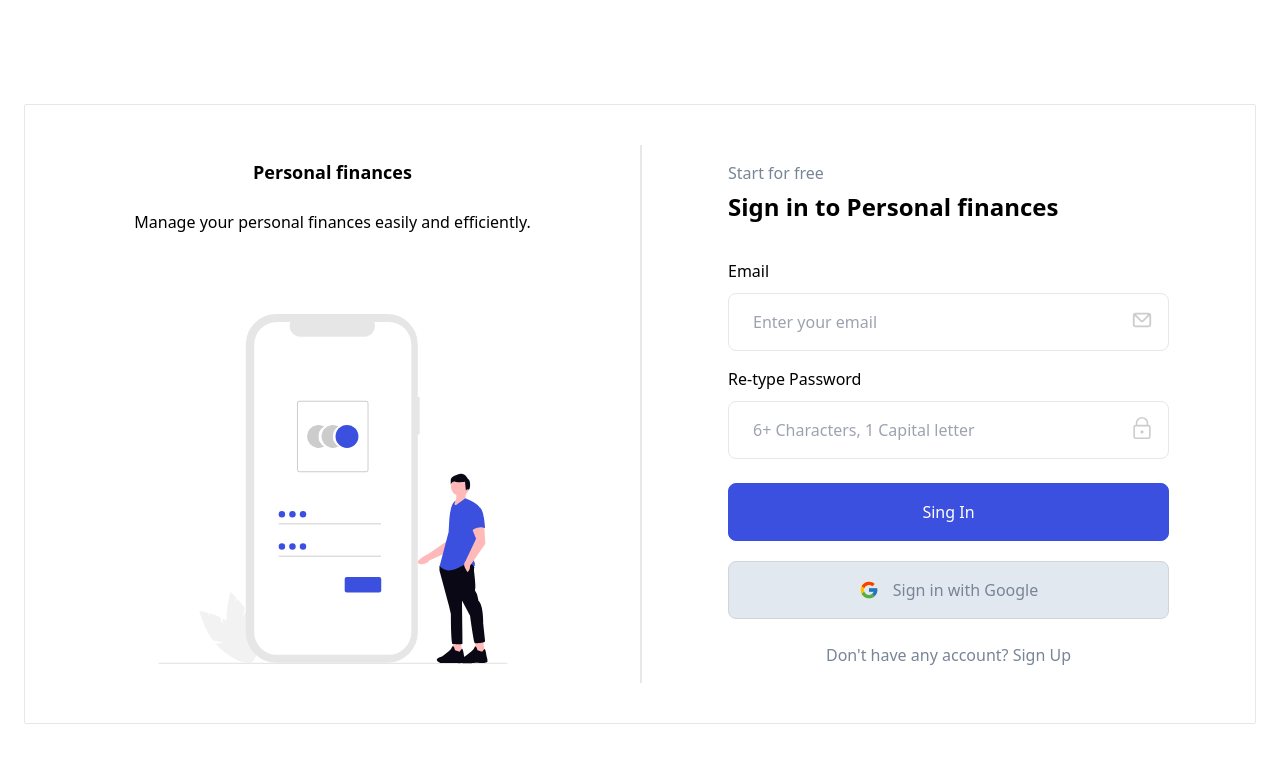
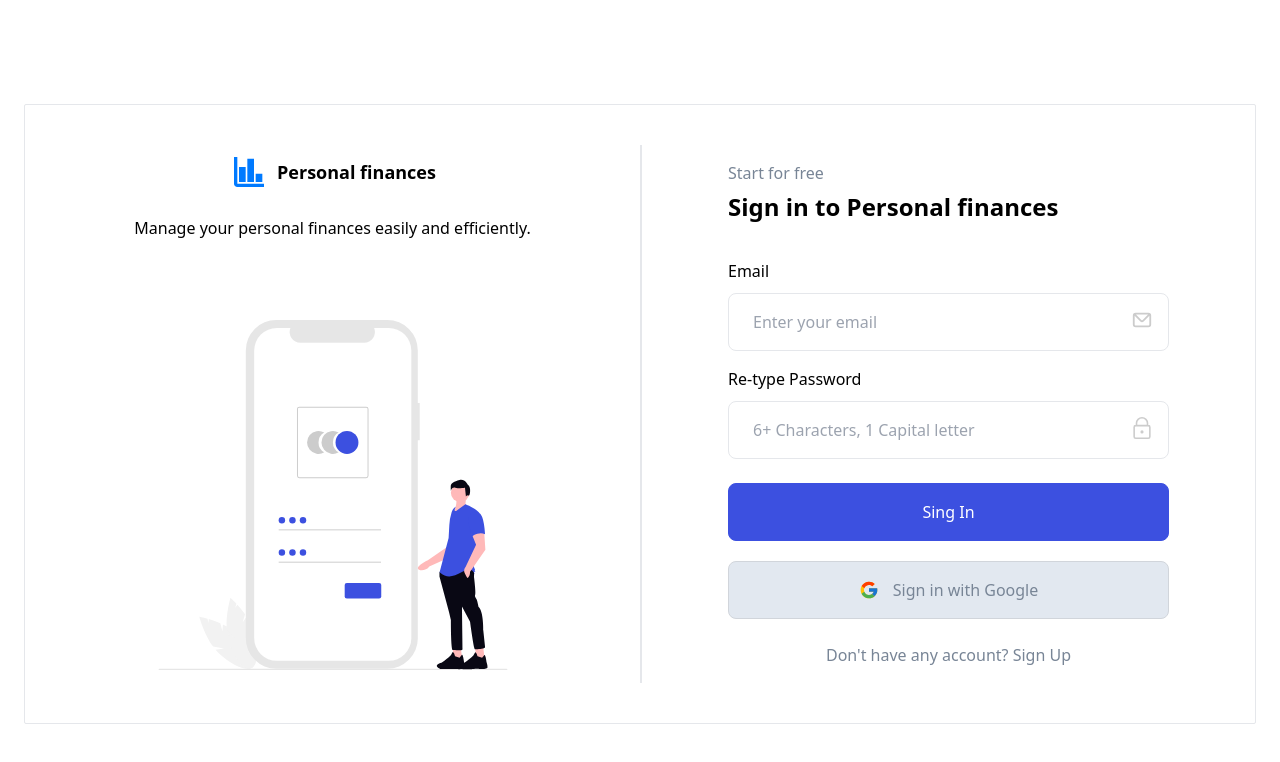
Before and after one commit to jfernandezcl/personal-finance, a React (Vite) app in the folder frontend/: page / in a window 1280 px wide. Shown: the top 762 px of the page. Built offline with nearby package versions, Linux system fonts and the light colour scheme; the HTML template or start-up script is replaced by a standard one.

Commit message:
fix: correct logo import

```diff
--- a/frontend/src/components/WelcomePage.jsx
+++ b/frontend/src/components/WelcomePage.jsx
@@ -2,6 +2,7 @@
 import iconEmail from '../images/icon-email.svg'
 import iconPassword from '../images/icon-password.svg'
 import iconGoogle from '../images/icon-google.svg'
+import logo from '../images/logo.svg'
 
 function WelcomePage() {
 
@@ -12,7 +13,7 @@
           <div className="hidden w-full xl:block xl:w-1/2">
             <div className="px-26 py-17.5 text-center">
               <a className="mb-5.5 flex items-center justify-center gap-2">
-                <img className="hidden w-10 h-auto" src="src/images/logo.svg" alt="logo" />
+                <img className="w-10 h-auto" src={logo} alt="logo" />
                 <span className="text-lg font-semibold">Personal finances</span>
               </a>
               <p className="font-medium 2xl:px-20 mt-6">
```
